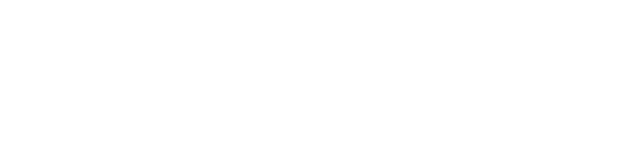
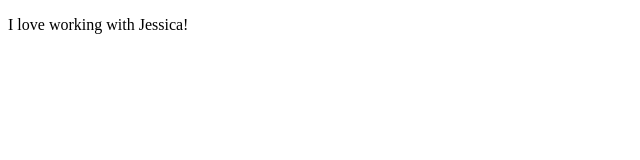
Before and after one commit to amyzwu/day1, a plain HTML site: page index.html in a window 1280 px wide. Shown: the whole page, without its empty margins (0-640 px from the left). Drawn offline with Linux system fonts and the light colour scheme.

Commit message:
Added a paragraph

```diff
--- a/index.html
+++ b/index.html
@@ -7,6 +7,7 @@
     <link href="style.css" rel="stylesheet" type="text/css" />
   </head>
   <body>
+    <p> I love working with Jessica! </p
     <script src="script.js"></script>
   </body>
 </html>
```
